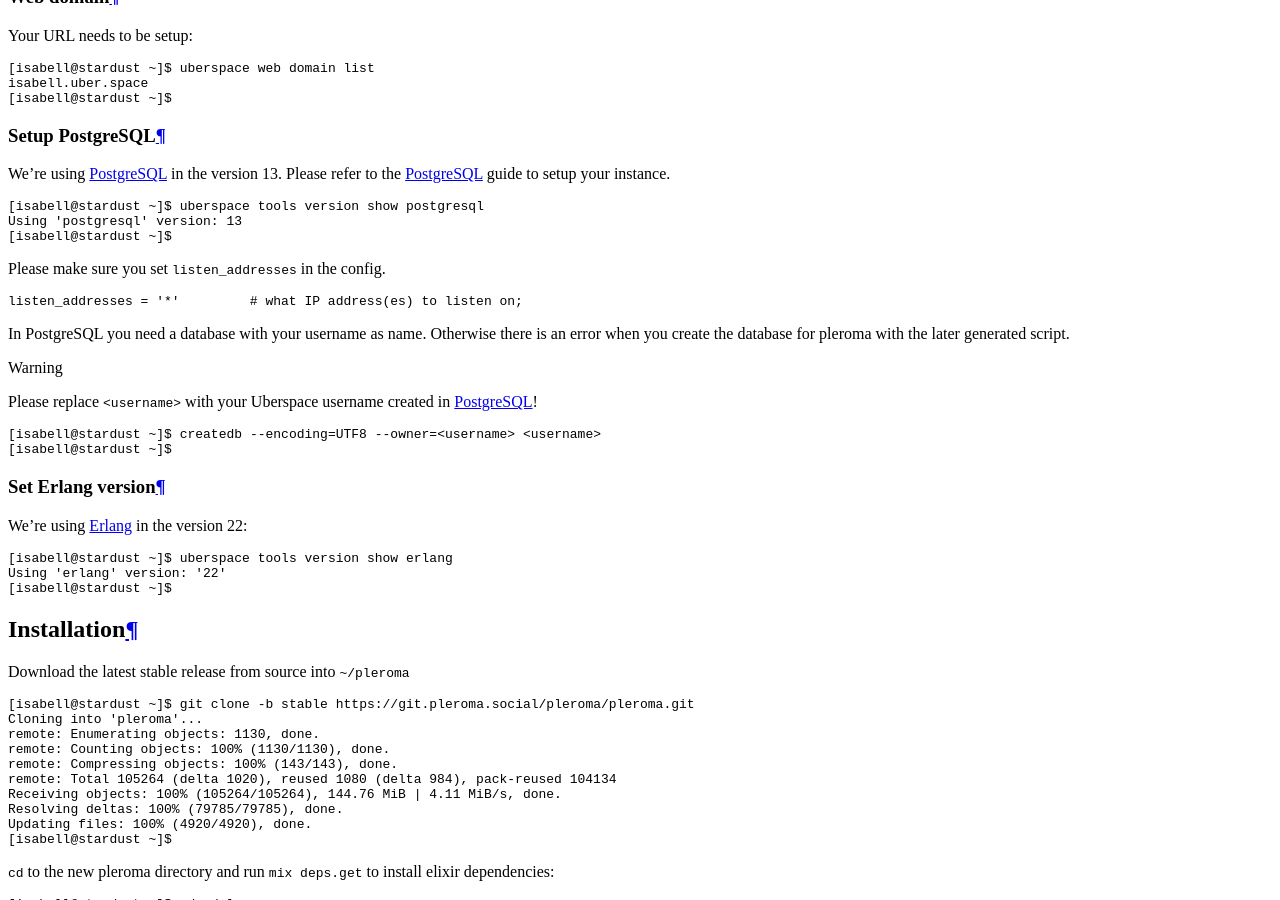
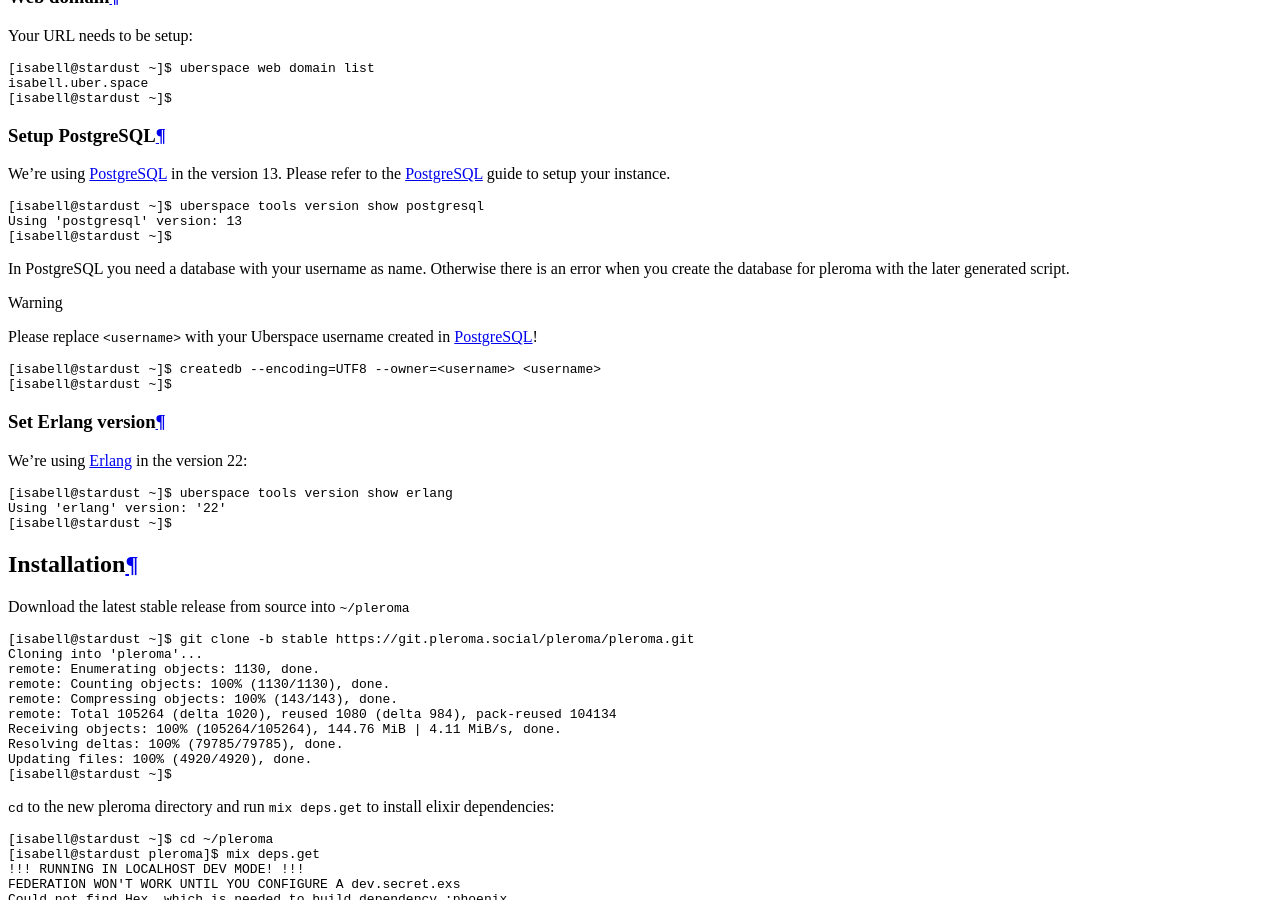
Before and after one commit to Uberspace/lab, a Sphinx documentation site: the page built from source/guide_pleroma.rst, in a window 1280 px wide and 900 px high, scrolled down 4505 px. Built offline with Sphinx 7.4.7 and the Read the Docs theme 2.0.0, drawn with Linux system fonts in a browser that asks for light colours.

Commit message:
remove psql interface config

```diff
--- a/source/guide_pleroma.rst
+++ b/source/guide_pleroma.rst
@@ -49,13 +49,6 @@
  [isabell@stardust ~]$ uberspace tools version show postgresql
  Using 'postgresql' version: 13
  [isabell@stardust ~]$
-
-Please make sure you set ``listen_addresses`` in the config.
-
-.. code-block:: console
- :emphasize-lines: 1
-
- listen_addresses = '*'         # what IP address(es) to listen on;
 
 In PostgreSQL you need a database with your username as name. Otherwise there is an error when you create the database for pleroma with the later generated script.
 
```
